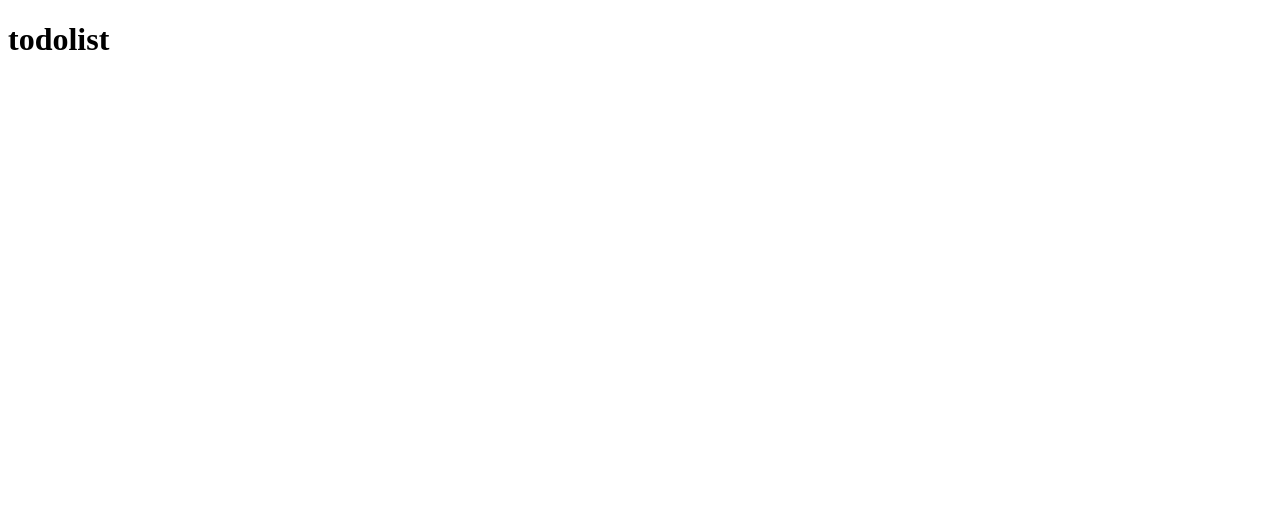
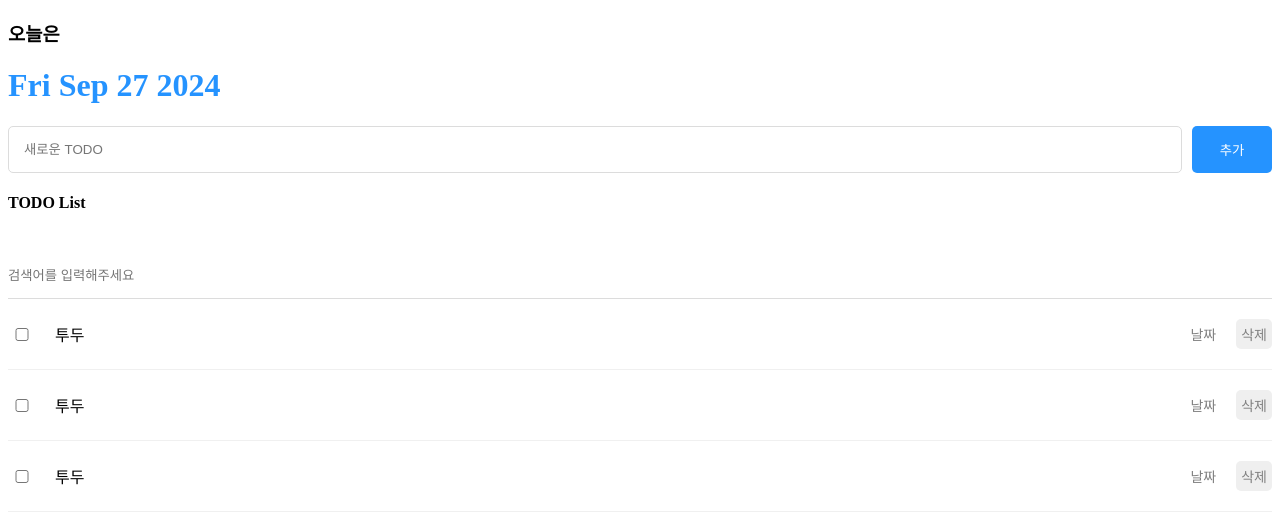
Before and after one commit to reallywally/onebite-react, a React (Vite) app in the folder section08/: page / in a window 1280 px wide. Shown: the top 530 px of the page. Built offline with nearby package versions, Linux system fonts and the light colour scheme.

Commit message:
투루리스트 화면 기본 구성

```diff
--- a/section08/src/App.css
+++ b/section08/src/App.css
@@ -0,0 +1,8 @@
+.App{
+    width: 500px;
+    margin: 0 auto;
+
+    display: flex;
+    flex-direction: column;
+    gap: 10px
+}
--- a/section08/src/App.jsx
+++ b/section08/src/App.jsx
@@ -1,11 +1,14 @@
-import { useState } from "react";
-
+import Header from "./components/Header";
+import Editor from "./components/Editor";
+import List from "./components/List";
 import "./App.css";
 
 function App() {
   return (
     <>
-      <h1>todolist</h1>
+      <Header />
+      <Editor />
+      <List />
     </>
   );
 }
--- /dev/null
+++ b/section08/src/components/Editor.css
@@ -0,0 +1,20 @@
+.Editor {
+    display: flex;
+    gap: 10px;
+}
+
+.Editor input{
+    flex: 1;
+    padding: 15px;
+    border: 1px solid rgb(220, 220, 220);
+    border-radius: 5px;
+}
+
+.Editor button{
+    cursor: pointer;
+    width: 80px;
+    border: none;
+    background-color: rgb(37, 147, 255);
+    color: white;
+    border-radius: 5px;
+}
--- /dev/null
+++ b/section08/src/components/Editor.jsx
@@ -0,0 +1,12 @@
+import "./Editor.css";
+
+const Editor = () => {
+  return (
+    <div className="Editor">
+      <input placeholder="새로운 TODO" />
+      <button>추가</button>
+    </div>
+  );
+};
+
+export default Editor;
--- /dev/null
+++ b/section08/src/components/Header.css
@@ -0,0 +1,3 @@
+.Header > h1{
+    color: rgb(37, 147, 255);
+}
--- /dev/null
+++ b/section08/src/components/Header.jsx
@@ -0,0 +1,12 @@
+import "./Header.css";
+
+const Header = () => {
+  return (
+    <div className="Header">
+      <h3>오늘은</h3>
+      <h1> {new Date().toDateString()}</h1>
+    </div>
+  );
+};
+
+export default Header;
--- /dev/null
+++ b/section08/src/components/List.css
@@ -0,0 +1,23 @@
+.List{
+    display: flex;
+    flex-direction: column;
+    gap: 20px;
+}
+
+.List > input{
+    width: 100%;
+    border: none;
+    border-bottom: 1px solid rgb(220, 220, 220);
+    padding: 15px 0px;
+}
+
+.List > input:focus{
+    outline: none;
+    border-bottom: 1px solid rgb(37, 147, 255);
+}
+
+.List .todos_warpper{
+    display: flex;
+    flex-direction: column;
+    gap: 20px;
+}
--- /dev/null
+++ b/section08/src/components/List.jsx
@@ -0,0 +1,18 @@
+import "./List.css";
+import TodoItem from "./TodoItem";
+
+const List = () => {
+  return (
+    <div className="List">
+      <h4>TODO List</h4>
+      <input placeholder="검색어를 입력해주세요" />
+      <div className="todos_warpper">
+        <TodoItem />
+        <TodoItem />
+        <TodoItem />
+      </div>
+    </div>
+  );
+};
+
+export default List;
--- /dev/null
+++ b/section08/src/components/TodoItem.css
@@ -0,0 +1,29 @@
+.TodoItem{
+    display: flex;
+    align-items: center;
+    gap:20px;
+    padding-bottom: 20px;
+    border-bottom: 1px solid rgb(240, 240, 240);
+}
+
+.TodoItem input{
+    width: 20px;
+}
+
+.TodoItem .content{
+    flex: 1px
+}
+
+.TodoItem .date{
+    font-size: 14px;
+    color: gray;
+}
+
+.TodoItem button{
+    cursor: pointer;
+    color: gray;
+    font-size: 14px;
+    border: none;
+    border-radius: 5px;
+    padding: 5px;
+}
--- /dev/null
+++ b/section08/src/components/TodoItem.jsx
@@ -0,0 +1,14 @@
+import "./TodoItem.css";
+
+const TodoItem = () => {
+  return (
+    <div className="TodoItem">
+      <input type="checkbox" />
+      <div className="content"> 투두</div>
+      <div className="date">날짜</div>
+      <button>삭제</button>
+    </div>
+  );
+};
+
+export default TodoItem;
```
